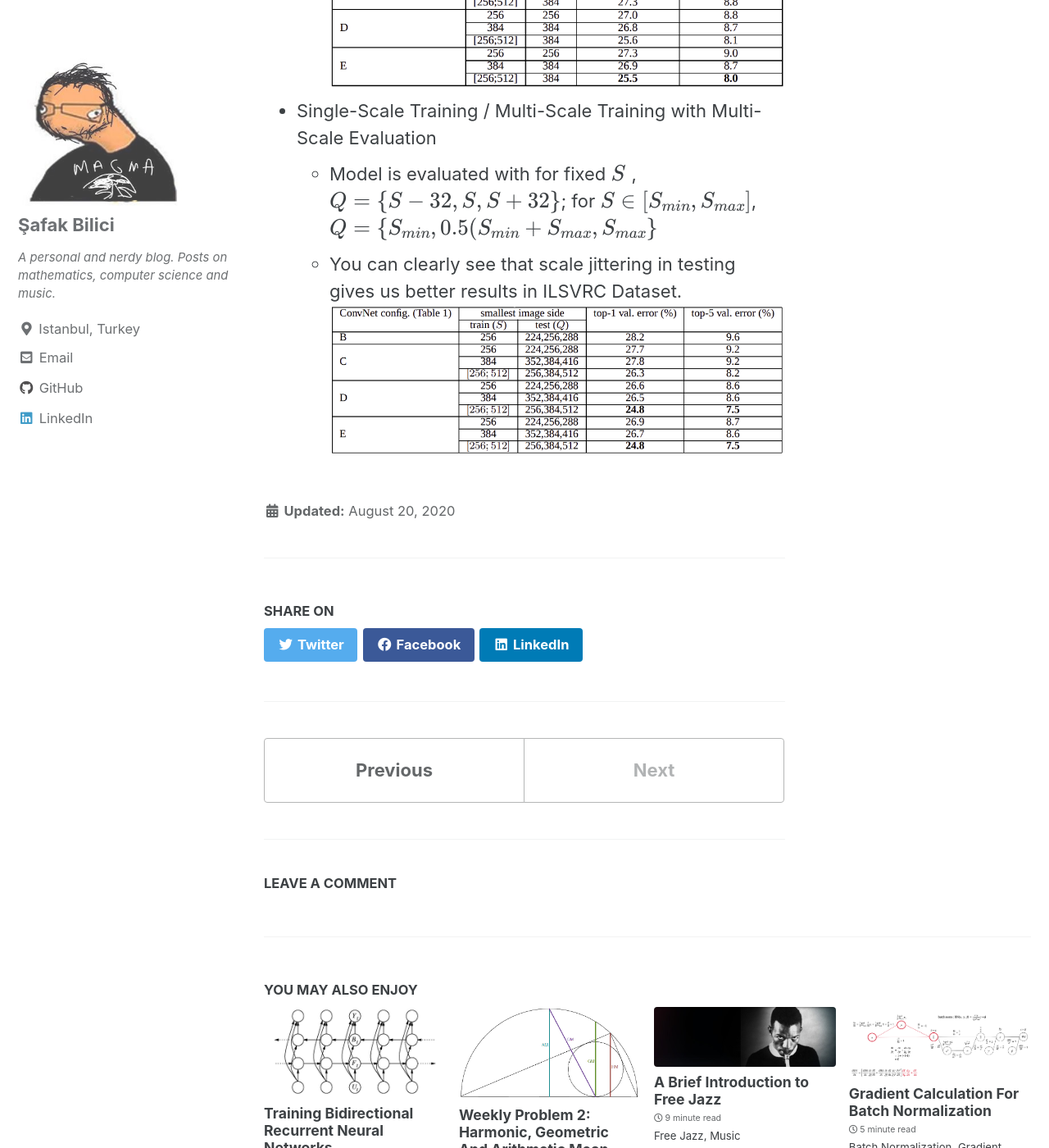
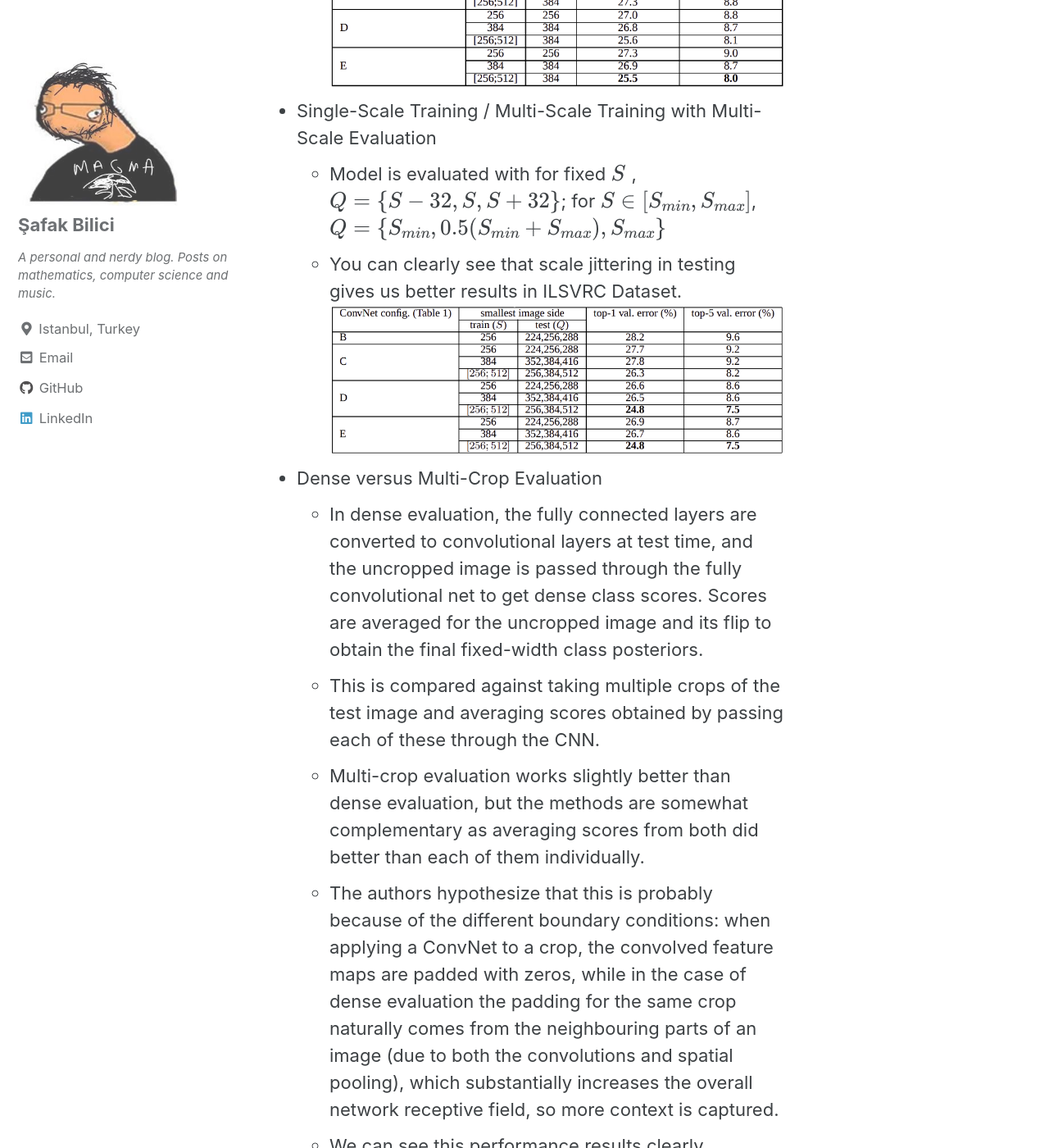
Before and after one commit to safakkbilici/safakkbilici.github.io, a Jekyll site: the page built from _posts/2020-08-20-summary-vggnet.md, in a window 1280 px wide and 1400 px high, scrolled down 6138 px. Shown: the whole window at 82% size. Built offline with Jekyll 4.4.1, drawn with Linux system fonts in a browser that asks for light colours; cached includes are drawn as plain includes; formulas are drawn with MathJax 3; comment, search, counter and statistics services are not loaded; some of the changed text lies outside the part shown.

Commit message:
densevsmulticrop

```diff
--- a/_posts/2020-08-20-summary-vggnet.md
+++ b/_posts/2020-08-20-summary-vggnet.md
@@ -81,6 +81,18 @@ If we only train the network at the same scale, we might miss the detection or h
 ![test image size](/images/vgg/singlescaleeval.png){:height="70%" width="100%"}
 
 * Single-Scale Training / Multi-Scale Training with Multi-Scale Evaluation
-	* Model is evaluated with for fixed $$S\;$$, $$Q = \{S-32, S, S+32\}$$; for $$S \in [S_{min},S_{max}]$$, $$Q=\{S_{min}, 0.5(S_{min}+S_{max}, S_{max}\}$$
+	* Model is evaluated with for fixed $$S\;$$, $$Q = \{S-32, S, S+32\}$$; for $$S \in [S_{min},S_{max}]$$, $$Q=\{S_{min}, 0.5(S_{min}+S_{max}), S_{max}\}$$
 	* You can clearly see that scale jittering in testing gives us better results in ILSVRC Dataset.
 ![test image size](/images/vgg/mseval.png){:height="70%" width="100%"}
+
+* Dense versus Multi-Crop Evaluation
+	* In dense evaluation, the fully connected layers are converted to convolutional layers at test time, and the uncropped image is
+	passed through the fully convolutional net to get dense class scores. Scores are averaged for the uncropped image and its flip to obtain the final fixed-width class posteriors.
+	* This is compared against taking multiple crops of the test image and averaging scores obtained by passing each of these through the CNN.
+	* Multi-crop evaluation works slightly better than dense evaluation, but the methods are somewhat complementary as averaging scores from both did better than each of them individually.
+	* The authors hypothesize that this is probably because of the different boundary conditions: when applying a ConvNet to a crop, the convolved feature maps are padded with zeros,
+	while in the case of dense evaluation the padding for the same crop naturally comes from the neighbouring parts of an image
+	(due to both the convolutions and spatial pooling), which substantially increases the overall network receptive field, so more context is captured.
+	* We can see this performance results clearly.
+
+![test image size](/images/vgg/densemc.png){:height="70%" width="100%"}
```
Also changed, not shown: images/vgg/densemc.png (added).
